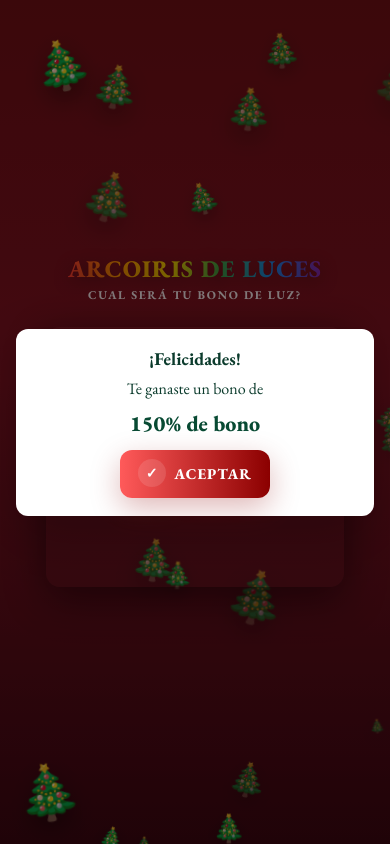
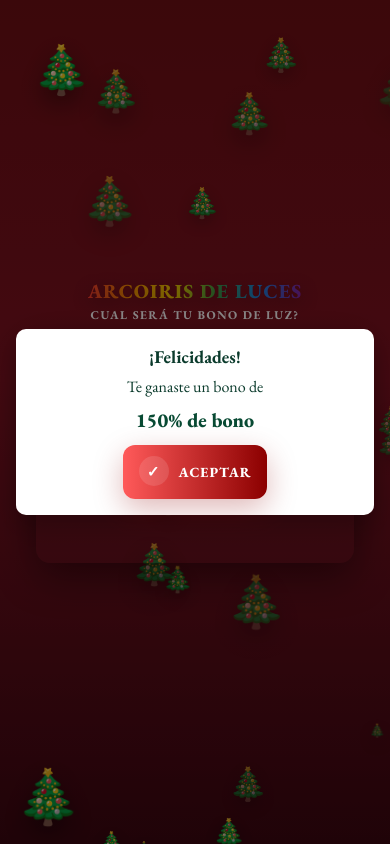
Before and after one commit to allggames/lucesestrelladas, a plain HTML site: page index.html in a window 390 px wide. Both pictures are taken after a click on the button 91 px from the left and 399 px from the top of the page. Drawn offline with nearby package versions, Linux system fonts and the light colour scheme.

Commit message:
Refactor estilo.css for improved layout and design
Adjusted various styles for better responsiveness and visual consistency.

```diff
--- a/estilo.css
+++ b/estilo.css
@@ -2,19 +2,19 @@
   --bg-dark: #052f26;
   --string-color: #fff;
   --bulb-size:96px;
-  --font: "EB Garamond", "Garamond", serif; /* usamos EB Garamond (Google) como Garamond */
+  --font: "EB Garamond", "Garamond", serif;
 }
 
 /* Reset / base */
 *{box-sizing:border-box}
 html,body{height:100%;margin:0;font-family:var(--font);background:linear-gradient(180deg,#6c0f14 0%, #7b1220 45%, #3a0710 100%);color:#fff}
-body{min-height:100vh;display:flex;align-items:center;justify-content:center;padding:28px;overflow-x:hidden}
+body{min-height:100vh;display:flex;align-items:center;justify-content:center;padding:20px;overflow-x:hidden}
 
 /* Capa de árboles (fondo decorativo) */
 .trees-layer{
   position:fixed;
   inset:0;
-  z-index:0; /* detrás de todo */
+  z-index:0;
   pointer-events:none;
   overflow:hidden;
 }
@@ -28,7 +28,6 @@ body{min-height:100vh;display:flex;align-items:center;justify-content:center;pad
   transform-origin:center;
   transition:transform 600ms ease, opacity 400ms ease;
 }
-/* ligero movimiento vertical */
 .tree.animate{
   animation: floatTiny 6s ease-in-out infinite;
 }
@@ -39,12 +38,12 @@ body{min-height:100vh;display:flex;align-items:center;justify-content:center;pad
 }
 
 /* Stage centra todo */
-.stage{width:100%;max-width:1100px;position:relative;padding:18px;display:flex;flex-direction:column;align-items:center;gap:18px;z-index:2}
+.stage{width:100%;max-width:1100px;position:relative;padding:16px;display:flex;flex-direction:column;align-items:center;gap:14px;z-index:2}
 
 /* Header / título */
 .topbar{display:flex;flex-direction:column;align-items:center;gap:6px;margin-bottom:6px}
 .title{
-  font-size:36px;
+  font-size:34px;
   margin:0;
   line-height:1;
   font-weight:800;
@@ -59,24 +58,23 @@ body{min-height:100vh;display:flex;align-items:center;justify-content:center;pad
 }
 .subtitle{
   margin:0;
-  color:rgba(255,255,255,0.9);
-  font-size:14px;
-  letter-spacing:1.6px;
+  color:rgba(255,255,255,0.95);
+  font-size:13px;
+  letter-spacing:1.4px;
   text-transform:uppercase;
   font-weight:700;
   text-align:center;
-  opacity:0.95;
 }
 
 /* SVG + overlay */
 .svg-wrapper{
   position:relative;
   width:100%;
-  height:360px;
+  height:340px;
   overflow:visible;
   display:flex;
   align-items:center;
-  justify-content:center; /* centra la guirnalda */
+  justify-content:center;
   padding:8px 12px;
   border-radius:14px;
   background: linear-gradient(180deg, rgba(255,255,255,0.02), rgba(255,255,255,0.01));
@@ -98,7 +96,7 @@ svg.garland{position:relative; width:92%; height:100%; pointer-events:none; z-in
   touch-action:manipulation;outline:none;border-radius:50%;
   transition:transform .18s ease, opacity .18s ease, filter .18s ease;
 }
-.bulb:focus{box-shadow:0 0 0 8px rgba(255,255,255,0.06);border-radius:50%}
+.bulb:focus{box-shadow:0 0 0 10px rgba(255,255,255,0.06);border-radius:50%}
 
 /* cable corto */
 .bulb::before{
@@ -106,7 +104,7 @@ svg.garland{position:relative; width:92%; height:100%; pointer-events:none; z-in
   position:absolute;
   top:calc(-1 * var(--bulb-size) * 0.56);
   left:50%;transform:translateX(-50%);
-  width:4px;height:calc(var(--bulb-size) * 0.48);background:var(--string-color);border-radius:2px;z-index:6;
+  width:5px;height:calc(var(--bulb-size) * 0.48);background:var(--string-color);border-radius:2px;z-index:6;
 }
 
 /* glow/art */
@@ -123,19 +121,20 @@ svg.garland{position:relative; width:92%; height:100%; pointer-events:none; z-in
 
 /* Botones generales */
 .btn{
-  background:#0b6b4a;color:#fff;border:0;padding:8px 12px;border-radius:8px;cursor:pointer;font-weight:700;
+  background:#0b6b4a;color:#fff;border:0;padding:10px 14px;border-radius:8px;cursor:pointer;font-weight:700;
   font-family:var(--font);
+  font-size:15px;
 }
 
-/* Botón Aceptar del modal — ahora rojo */
+/* Botón Aceptar del modal — ahora rojo y táctil */
 .modal .btn{
   display:inline-flex;
   align-items:center;
-  gap:8px;
-  background: linear-gradient(90deg,#ff5a5a,#8b0000); /* rojo -> bordó */
+  gap:10px;
+  background: linear-gradient(90deg,#ff5a5a,#8b0000);
   color:#ffffff;
   border:none;
-  padding:10px 18px;
+  padding:14px 20px;
   font-weight:800;
   border-radius:12px;
   box-shadow: 0 10px 30px rgba(139,0,0,0.28);
@@ -143,8 +142,9 @@ svg.garland{position:relative; width:92%; height:100%; pointer-events:none; z-in
   transition:transform .12s ease, box-shadow .12s ease, opacity .12s ease;
   text-transform:uppercase;
   letter-spacing:1px;
-  font-size:15px;
-  align-self:center;
+  font-size:16px;
+  min-width:110px;
+  justify-content:center;
 }
 
 /* pequeño check al inicio del botón */
@@ -153,13 +153,13 @@ svg.garland{position:relative; width:92%; height:100%; pointer-events:none; z-in
   display:inline-flex;
   align-items:center;
   justify-content:center;
-  width:28px;
-  height:28px;
+  width:30px;
+  height:30px;
   border-radius:50%;
   background:rgba(255,255,255,0.12);
   color:#fff;
   font-weight:900;
-  font-size:14px;
+  font-size:15px;
   transform:translateY(-1px);
 }
 
@@ -169,15 +169,21 @@ svg.garland{position:relative; width:92%; height:100%; pointer-events:none; z-in
   box-shadow: 0 16px 40px rgba(139,0,0,0.42);
 }
 .modal .btn:active{ transform:translateY(0); }
-.modal .btn:focus{
-  outline: 3px solid rgba(255,90,90,0.20);
-  outline-offset:3px;
-}
+.modal .btn:focus{ outline: 3px solid rgba(255,90,90,0.20); outline-offset:3px; }
 
 /* Modal */
 .modal{position:fixed;inset:0;display:none;align-items:center;justify-content:center;background:rgba(0,0,0,0.45);z-index:40}
 .modal.show{display:flex}
-.modal-card{width:360px;max-width:92%;padding:18px;border-radius:12px;background:#fff;color:#0b3b2c;text-align:center;box-shadow:0 18px 60px rgba(0,0,0,0.28)}
+.modal-card{
+  width:420px;
+  max-width:94%;
+  padding:18px;
+  border-radius:12px;
+  background:#fff;
+  color:#0b3b2c;
+  text-align:center;
+  box-shadow:0 18px 60px rgba(0,0,0,0.28);
+}
 .modal-title{margin:0;font-size:18px}
 .modal-sub{color:#0b3b2c;margin:8px 0 0}
 .modal-bonus{font-size:22px;font-weight:800;margin:10px 0;color:#084a33}
@@ -187,14 +193,43 @@ svg.garland{position:relative; width:92%; height:100%; pointer-events:none; z-in
 .confetti{position:absolute;width:8px;height:12px;border-radius:2px;animation:fall 1200ms forwards cubic-bezier(.2,.8,.25,1)}
 @keyframes fall{0%{opacity:1;transform:translateY(-10px) rotate(0deg)}100%{opacity:1;transform:translateY(160vh) rotate(540deg)}}
 
-/* Responsive */
+/* Responsive: mobile-first adjustments */
 @media (max-width:900px){
   :root{--bulb-size:76px}
-  .svg-wrapper{height:320px}
+  .svg-wrapper{height:300px}
+  .title{font-size:30px}
+  .modal-card{width:360px}
 }
 @media (max-width:520px){
   :root{--bulb-size:60px}
   .svg-wrapper{height:260px}
-  .title{font-size:24px}
+  .title{font-size:22px}
   .subtitle{font-size:12px}
+  .modal-card{
+    width:calc(100% - 32px);
+    margin:0 16px;
+    border-radius:10px;
+    padding:16px;
+    box-shadow: 0 10px 30px rgba(0,0,0,0.28);
+  }
+  .modal .btn{
+    padding:14px 18px;
+    font-size:15px;
+    min-width:120px;
+  }
+  .bulb::before{ width:4px; }
+  .modal-card .modal-bonus{ font-size:20px; }
 }
+
+/* Very small screens: reduce trees/animation and touch improvements */
+@media (max-width:400px){
+  :root{--bulb-size:50px}
+  .svg-wrapper{height:220px}
+  .title{font-size:20px}
+  .modal .btn{
+    padding:12px 16px;
+    font-size:14px;
+    min-width:110px;
+  }
+  .tree.animate{ animation: none; } /* no float animation in very small devices for perf */
+}
```
